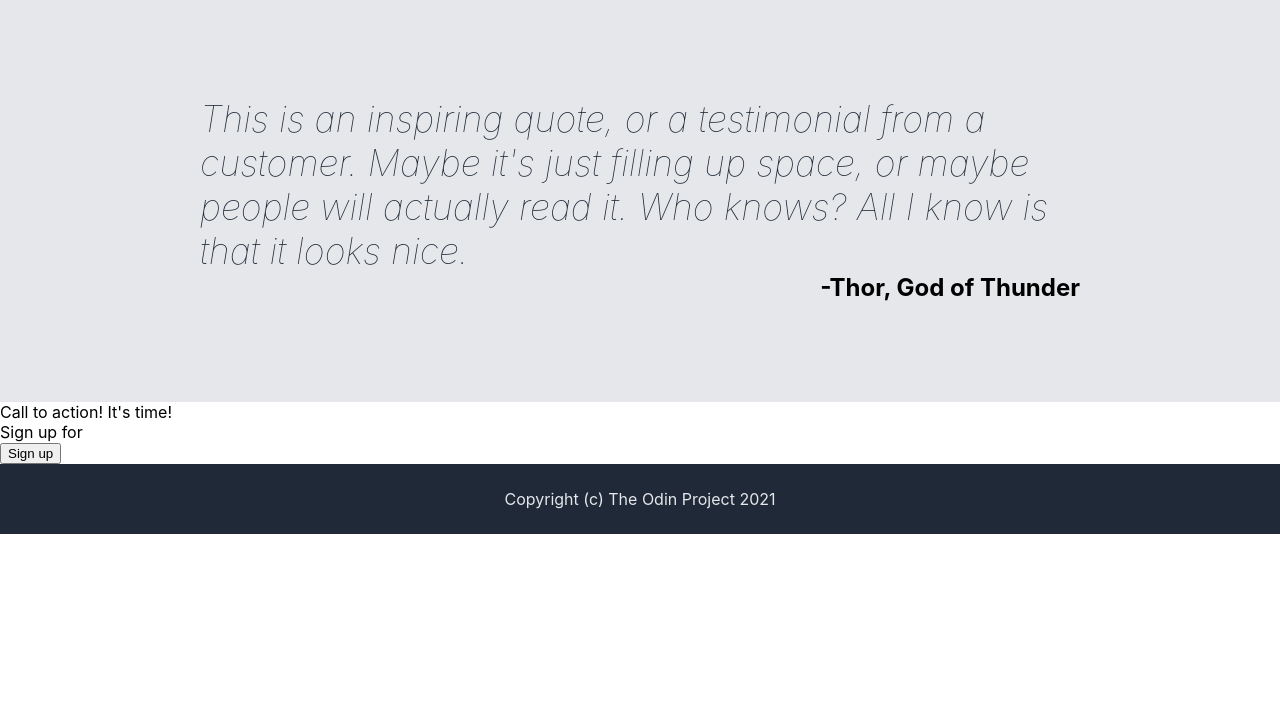
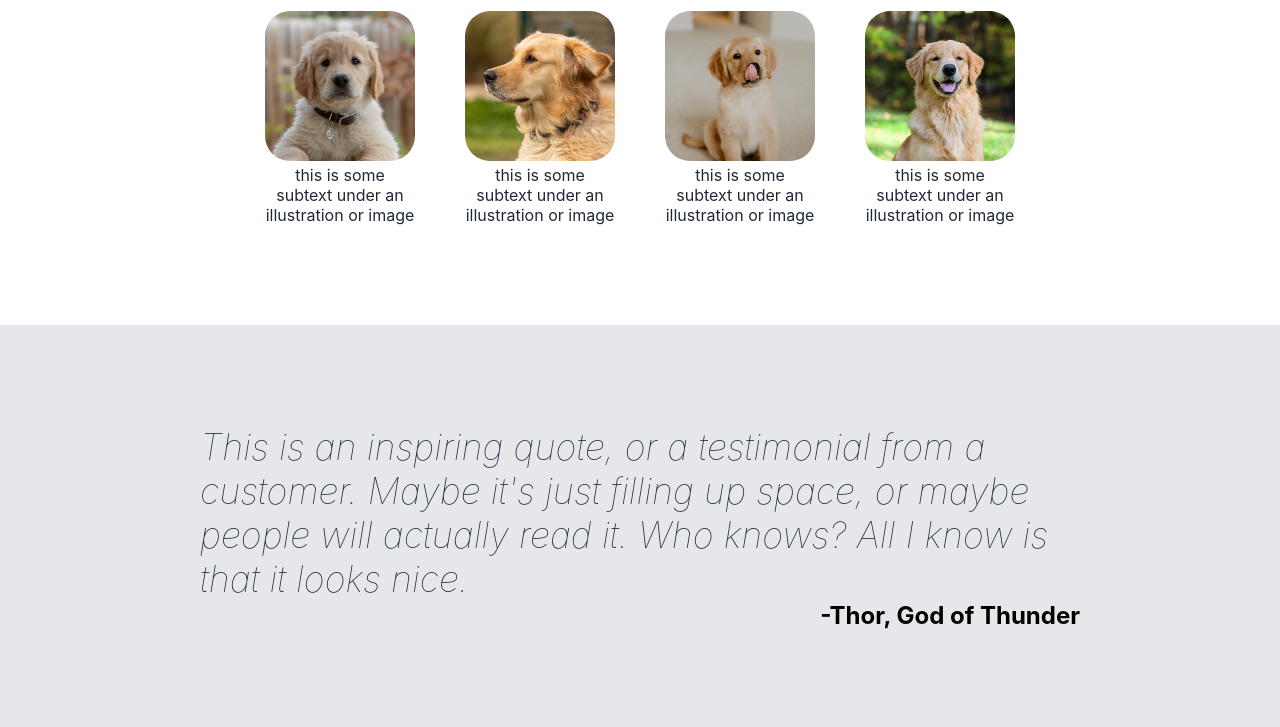
Before and after one commit to PorThePeople/landing-page, a plain HTML site: page index.html in a window 1280 px wide. Shown: the part 222-949 px from the top of the page. Before the commit the page ends 800 px from the top, so only its background shows below. Drawn offline with Linux system fonts and the light colour scheme.

Commit message:
Format index page info section with pictures

```diff
--- a/index.html
+++ b/index.html
@@ -35,19 +35,19 @@
 
         <div class="block-2-bottom">
             <div class="info">
-                <!--Image-->
+                <img src="image1.jpg">
                 <div class="text">this is some subtext under an illustration or image</div>
             </div>
             <div class="info">
-                <!--Image-->
+                <img src="image2.jpg">
                 <div class="text">this is some subtext under an illustration or image</div>
             </div>
             <div class="info">
-                <!--Image-->
+                <img src="image3.jpg">
                 <div class="text">this is some subtext under an illustration or image</div>
             </div>
             <div class="info">
-                <!--Image-->
+                <img src="image4.jpg">
                 <div class="text">this is some subtext under an illustration or image</div>
             </div>
         </div>
--- a/styles.css
+++ b/styles.css
@@ -34,6 +34,41 @@ ul {
     color: #E5E7EB;
 }
 
+/* ----------------------------------Block 2--------------------------------------- */
+.block-2 {
+    display: flex;
+    flex-direction: column;
+    justify-content: center;
+    align-items: center;
+    padding-top: 35px;
+    padding-bottom: 100px;
+}
+
+.block-2-top {
+    font-size: 36px;
+    font-weight: bolder;
+    color: #1F2937;
+    margin-bottom: 35px;
+
+}
+.block-2-bottom {
+    display: flex;
+    gap: 50px;
+}
+
+img {
+    width: 150px;
+    height: 150px;
+    border-radius: 25px;
+}
+
+
+.info {
+    width: 150px;
+    color: #1F2937;
+    text-align: center;
+}
+
 /* ----------------------------------Block 3--------------------------------------- */
 
 .block-3 {
```
Also changed, not shown: image1.jpg (added), image2.jpg (added), image3.jpg (added), image4.jpg (added).
